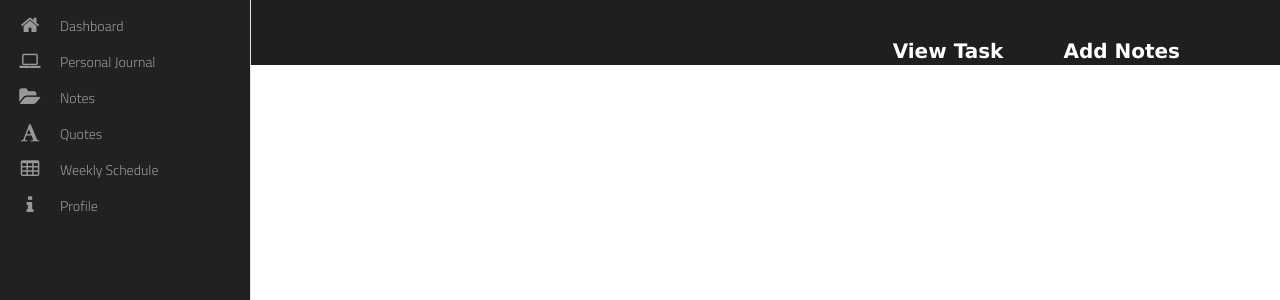
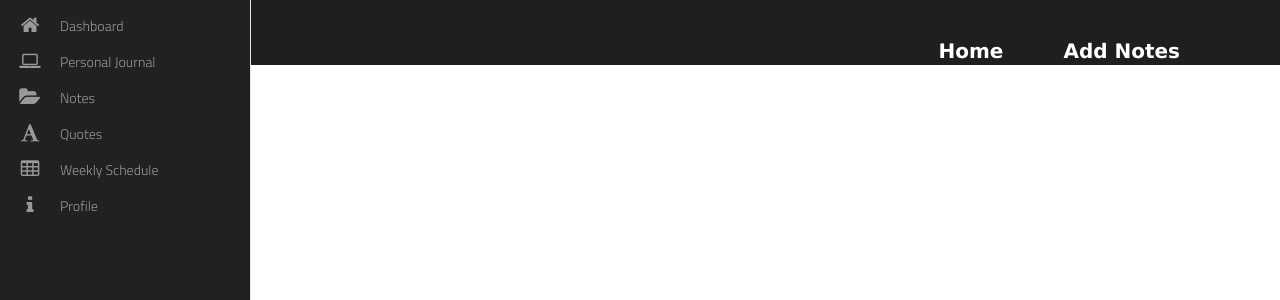
Before and after one commit to dafin678/NoteDote, a Django app: template notes/templates/notes_list.html in a window 1280 px wide. Shown: the top 300 px of the page. Run offline with Django 3.2, Linux system fonts and the light colour scheme; the template is opened without the code that fills it, so the values that code supplies are empty; parts of the project's set-up code (start-up, migrations or seed data) failed here and were passed over; some libraries are stand-ins or nearby versions; some web fonts are replaced.

Commit message:
Update notes_list.html

```diff
--- a/notes/templates/notes_list.html
+++ b/notes/templates/notes_list.html
@@ -14,7 +14,7 @@
             Notes
           </div>
           <div class="header-right">
-            <a href="/tasks"><b>View Task</b></a>
+            <a href="/notes"><b>Home</b></a>
             <a href="notes/add-notes"><b>Add Notes</b></a>
           </div>
         </div>
```
